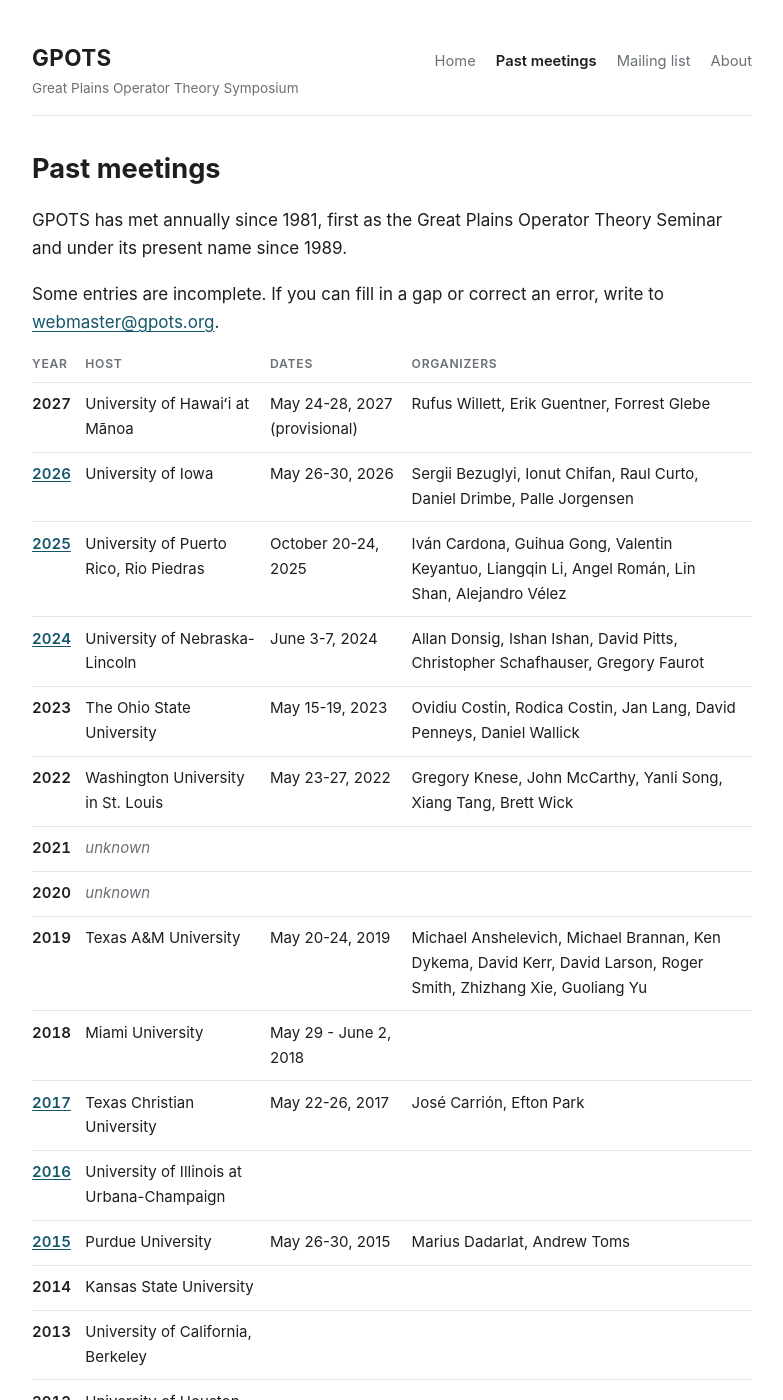
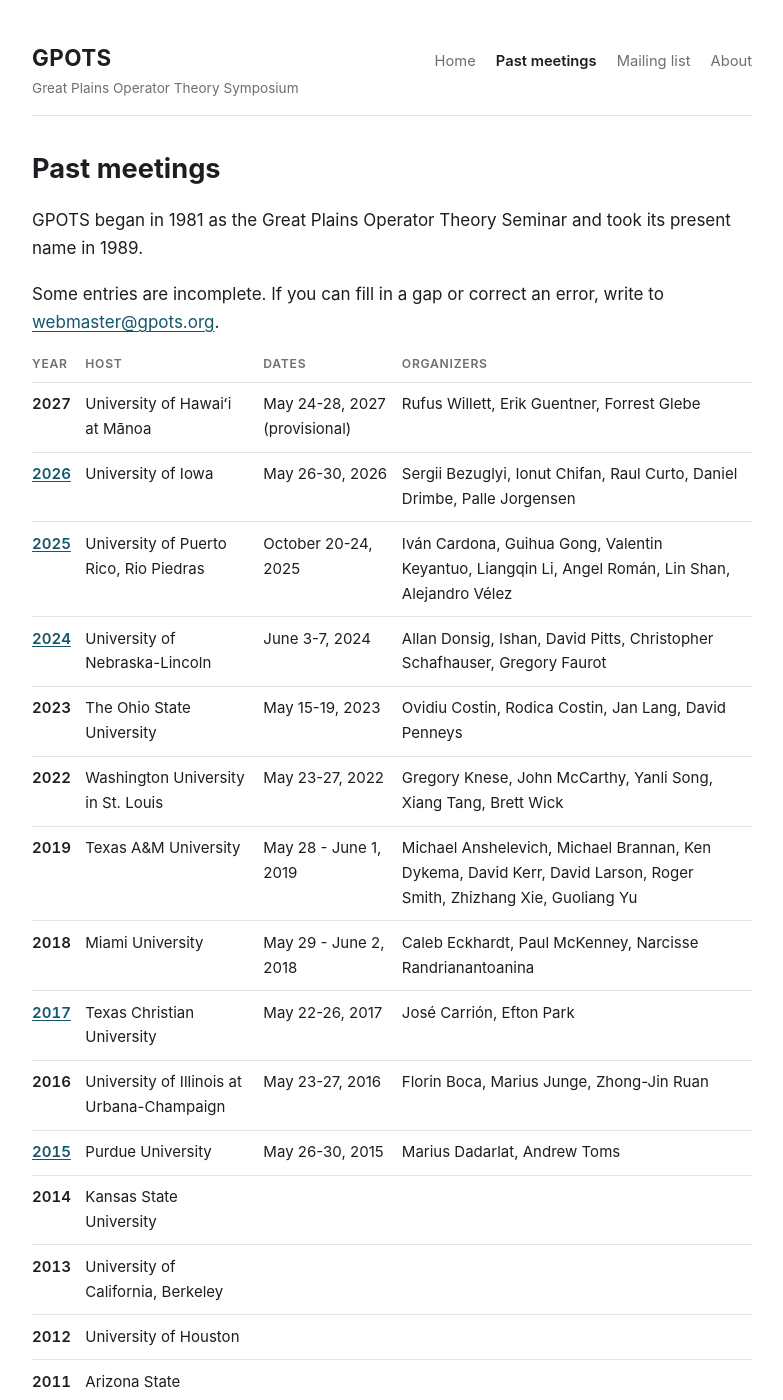
Before and after one commit to gpots-info/gpots-info.github.io, a Jekyll site: the page built from meetings.md, in a window 1280 px wide and 1400 px high. Shown: the whole window, without its empty margins (248-1031 px from the left). Built offline with Jekyll 4.4.1, drawn with Linux system fonts in a browser that asks for light colours; some of the changed text lies outside the part shown.

Commit message:
Correct 2019 dates, add 2016 and 2018 organizers, drop unrecorded years

```diff
--- a/_data/meetings.yml
+++ b/_data/meetings.yml
@@ -45,32 +45,27 @@
   host: University of Nebraska-Lincoln
   dates: June 3-7, 2024
   url: https://math.unl.edu/gpots-2024
-  organizers: [Allan Donsig, Ishan Ishan, David Pitts, Christopher Schafhauser, Gregory Faurot]
+  organizers: [Allan Donsig, Ishan, David Pitts, Christopher Schafhauser, Gregory Faurot]
 
 - year: 2023
   host: The Ohio State University
   dates: May 15-19, 2023
-  organizers: [Ovidiu Costin, Rodica Costin, Jan Lang, David Penneys, Daniel Wallick]
+  organizers: [Ovidiu Costin, Rodica Costin, Jan Lang, David Penneys]
 
 - year: 2022
   host: Washington University in St. Louis
   dates: May 23-27, 2022
   organizers: [Gregory Knese, John McCarthy, Yanli Song, Xiang Tang, Brett Wick]
 
-- year: 2021
-  host:
-
-- year: 2020
-  host:
-
 - year: 2019
   host: Texas A&M University
-  dates: May 20-24, 2019
+  dates: May 28 - June 1, 2019
   organizers: [Michael Anshelevich, Michael Brannan, Ken Dykema, David Kerr, David Larson, Roger Smith, Zhizhang Xie, Guoliang Yu]
 
 - year: 2018
   host: Miami University
   dates: May 29 - June 2, 2018
+  organizers: [Caleb Eckhardt, Paul McKenney, Narcisse Randrianantoanina]
 
 - year: 2017
   host: Texas Christian University
@@ -80,7 +75,8 @@
 
 - year: 2016
   host: University of Illinois at Urbana-Champaign
-  url: https://conf.math.illinois.edu/gpots/
+  dates: May 23-27, 2016
+  organizers: [Florin Boca, Marius Junge, Zhong-Jin Ruan]
 
 - year: 2015
   host: Purdue University
@@ -182,12 +178,6 @@
 - year: 1984
   host: Iowa State University
 
-- year: 1983
-  host:
-
-- year: 1982
-  host:
-
 - year: 1981
   host: University of Kansas
   note: Held as the Great Plains Operator Theory Seminar.
--- a/meetings.md
+++ b/meetings.md
@@ -4,8 +4,8 @@ title: Past meetings
 permalink: /meetings/
 ---
 
-GPOTS has met annually since 1981, first as the Great Plains Operator Theory
-Seminar and under its present name since 1989.
+GPOTS began in 1981 as the Great Plains Operator Theory Seminar and took its
+present name in 1989.
 
 Some entries are incomplete. If you can fill in a gap or correct an error,
 write to [webmaster@gpots.org](mailto:webmaster@gpots.org).
```
